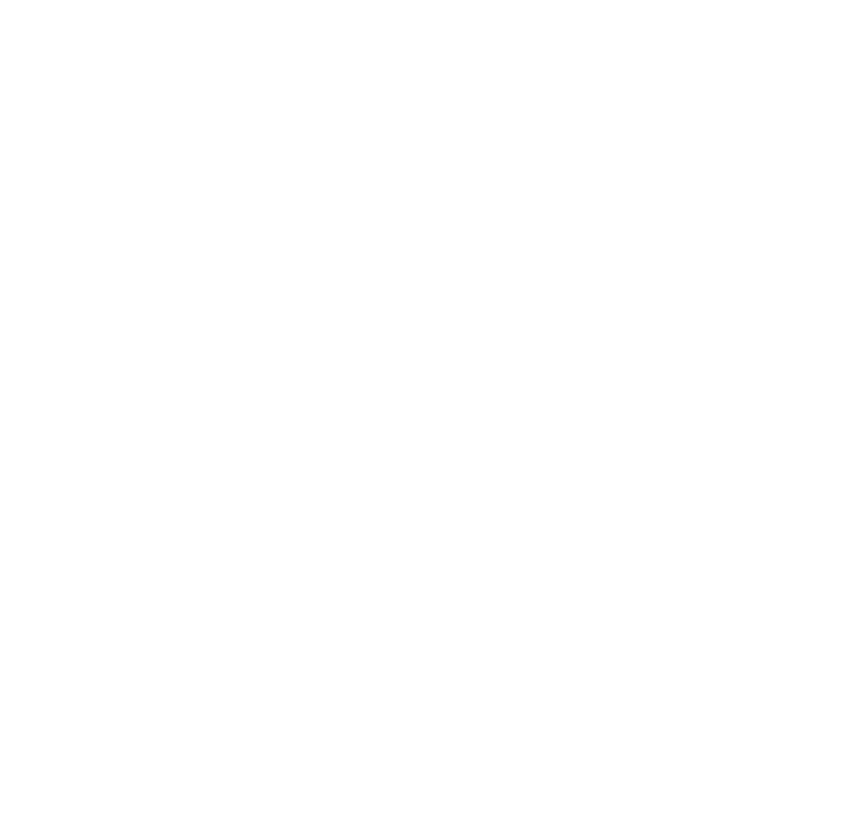
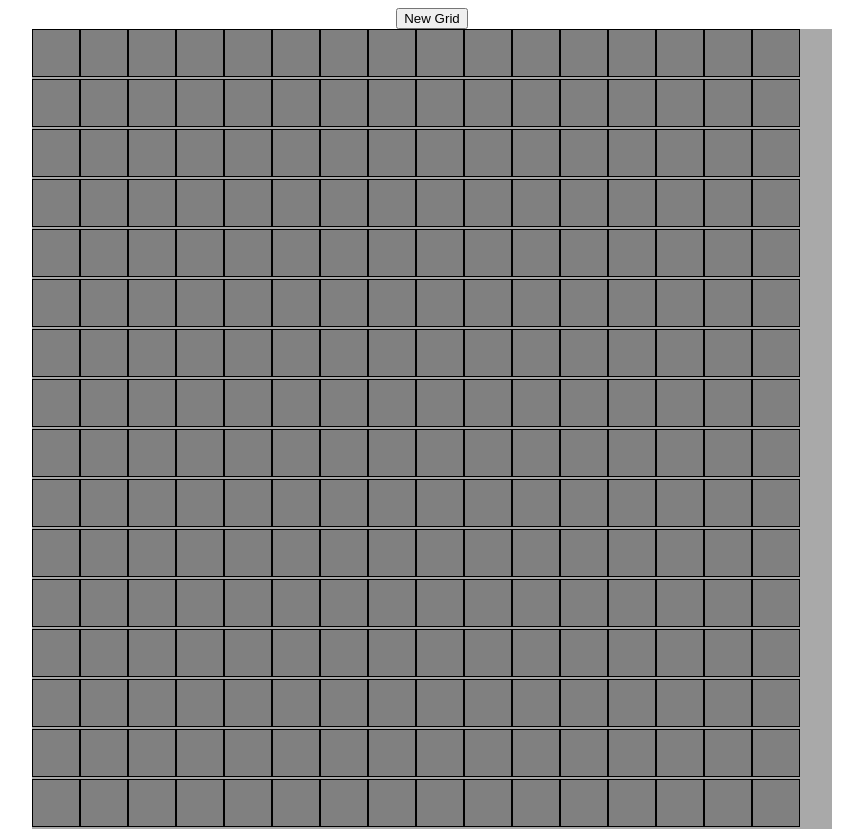
Before and after one commit to JamesMunoz1999/2024TOPEtchASketch, a plain HTML site: page index.html in a window 1280 px wide. Shown: the whole page, without its empty margins (208-1071 px from the left). Before the commit the page ends 800 px from the top, so only its background shows below. Drawn offline with Linux system fonts and the light colour scheme.

Commit message:
Add button to create new grid and remove old grid

```diff
--- a/index.html
+++ b/index.html
@@ -7,6 +7,9 @@
     <title>Document</title>
 </head>
 <body>
+    <div class="newGrid">
+    <button>New Grid</button>
+    </div>
 
     <script type="text/javascript" src="main.js"></script>
 </body>
--- a/main.js
+++ b/main.js
@@ -0,0 +1,47 @@
+let container = document.createElement("div")
+let currentRow = document.querySelector(".row")
+
+container.classList.add("container")
+
+
+document.querySelector("body").appendChild(container)
+
+
+for (let i = 0; i < 16; i++) {
+    let divRow = document.createElement("div")
+    divRow.classList.add("row")
+    document.querySelector(".container").appendChild(divRow)
+
+    for (let i = 0; i < 16; i++) {
+    let divColumn = document.createElement("div")
+    divColumn.classList.add("cell")
+    divRow.appendChild(divColumn)
+
+
+    }
+}
+
+
+document.querySelectorAll(".cell").forEach(x => x.addEventListener("mouseover", () => x.classList.add("green")))
+
+document.querySelector("button").addEventListener("click", removeGrid)
+
+function removeGrid() {
+    let gridNumber = prompt("How many blocks wide/long would you like your new grid to be?")
+    document.querySelectorAll(".row").forEach(x => x.remove())
+
+    for (let i = 0; i < gridNumber; i++) {
+    let divRow = document.createElement("div")
+    divRow.classList.add("row")
+    document.querySelector(".container").appendChild(divRow)
+
+    for (let i = 0; i < gridNumber; i++) {
+    let divColumn = document.createElement("div")
+    divColumn.classList.add("cell")
+    divRow.appendChild(divColumn)
+
+
+     }
+    }
+    document.querySelectorAll(".column").forEach(x => x.addEventListener("mouseover", () => x.classList.add("green")))
+}
--- a/style.css
+++ b/style.css
@@ -0,0 +1,38 @@
+.container {
+    background-color: darkgray;
+    display: flex;
+    flex-wrap: wrap;
+    width: 800px;
+    height: 800px;
+}
+
+.row {
+    display: flex;
+}
+
+.cell {
+    background-color: gray;
+    height: 46px;
+    width: 46px;
+    border: 1px solid black;
+}
+
+.green {
+    background-color: green;
+}
+
+button {
+    display: flex;
+    justify-content: center;
+}
+
+.newGrid {
+    display: flex;
+    justify-content: center;
+}
+
+body {
+    display: flex;
+    flex-direction: column;
+    align-items: center;
+}
```
